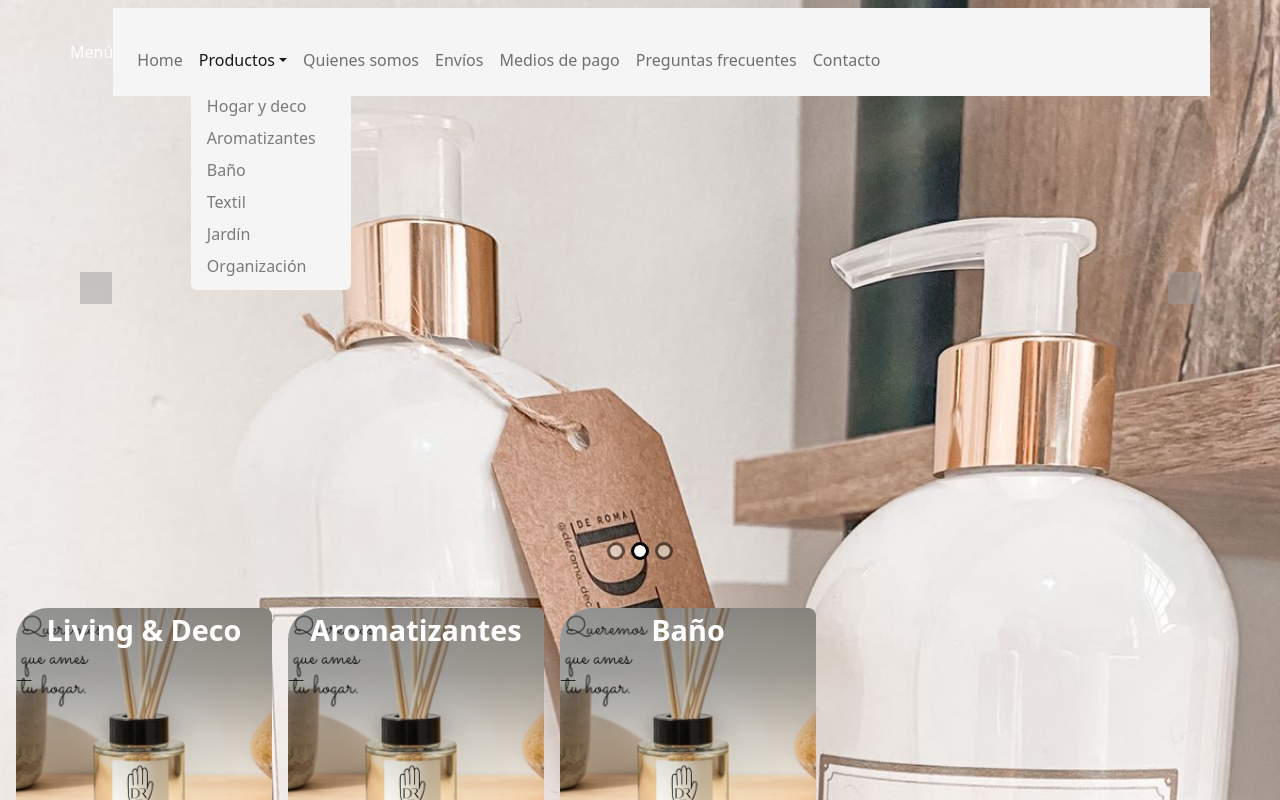
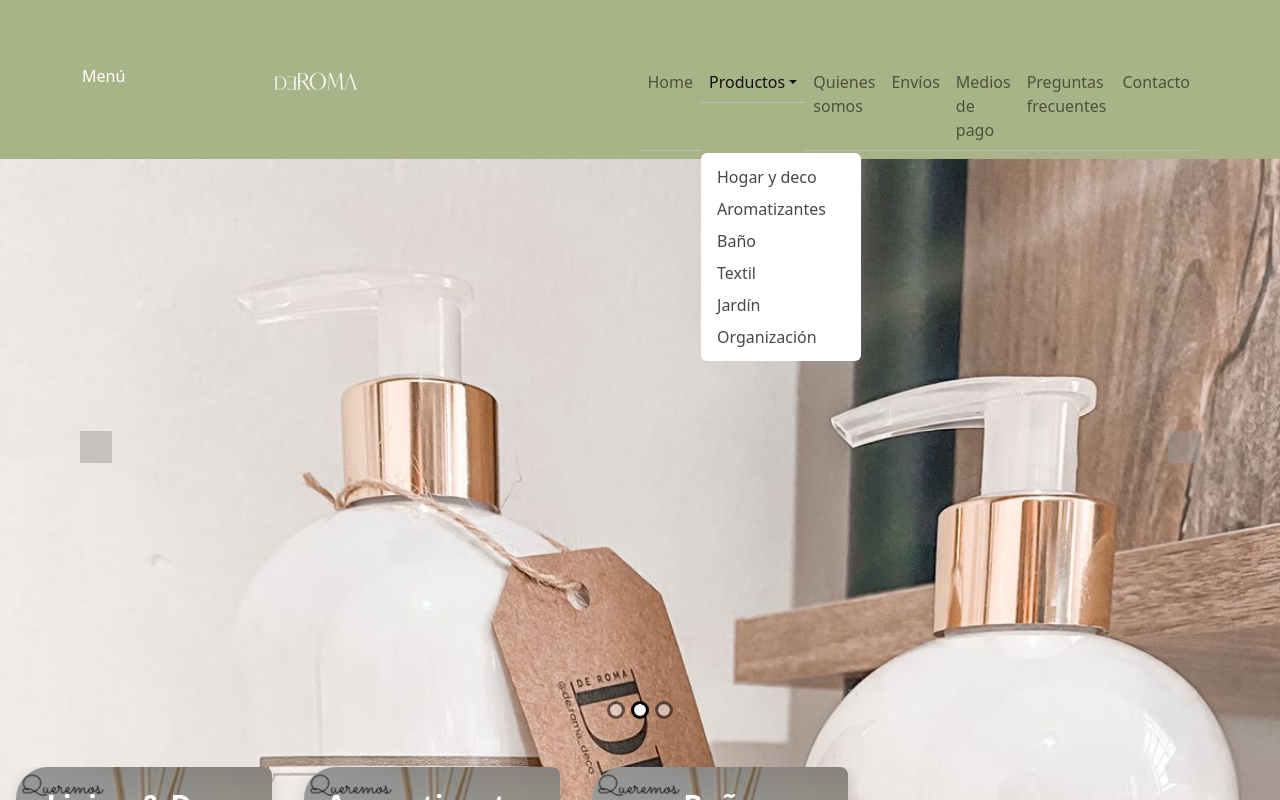
Before and after one commit to nicoarias47/de_roma, a React (Vite) app: page / in a window 1280 px wide. Both pictures are taken after a click on the button "Productos". Shown: the top 800 px of the page. Built offline with nearby package versions, Linux system fonts and the light colour scheme; grey boxes are pictures that could not be loaded.

Commit message:
Components: navbar whit offcanvas, form functions

```diff
--- a/src/components/ContactForm/ContactForm.jsx
+++ b/src/components/ContactForm/ContactForm.jsx
@@ -1,22 +1,40 @@
-import React from "react";
+import React, { useState } from "react";
+
+const initialState = {
+  name: "",
+  email: "",
+  message: "",
+};
 
 const ContactForm = () => {
+  const [form, setForm] = useState(initialState);
+  //const [error, setError] = useState(false);
+
+  const handleSubmit = (e) => {
+    e.preventDefault();
+  };
+  const handleChange = ({ target: { name, value } }) => {
+    setForm({ ...form, [name]: value });
+  };
+
   return (
     <div className="contact">
       <div className="contact-form">
         <h2>Déjanos tu mensaje</h2>
-        <form className="form">
+        <form className="form" onSubmit={handleSubmit}>
           <input
             type="text"
             name="name"
             placeholder="Nombre Completo"
             className="form-name"
+            onChange={handleChange}
           />
           <input
             type="email"
             name="email"
             placeholder="E-mail"
             className="form-email"
+            onChange={handleChange}
           />
           <textarea
             name="message"
@@ -25,6 +43,7 @@ const ContactForm = () => {
             rows="10"
             placeholder="Escribe un mensaje"
             className="form-message"
+            onChange={handleChange}
           ></textarea>
           <input type="submit" value="Enviar mensaje" className="form-button" />
         </form>
--- /dev/null
+++ b/src/components/NavBarOffcanvas/NavBarOffcanvas.jsx
@@ -0,0 +1,77 @@
+import Container from "react-bootstrap/Container";
+import Nav from "react-bootstrap/Nav";
+import Navbar from "react-bootstrap/Navbar";
+import NavDropdown from "react-bootstrap/NavDropdown";
+import Offcanvas from "react-bootstrap/Offcanvas";
+import { render } from "react-dom";
+import { Link } from "react-router-dom";
+import { useNavbar } from "../../hooks/useNavbar";
+
+function NavBarOffcanvas() {
+  const { navbarClasses, paths } = useNavbar();
+
+  return (
+    <>
+      {["md"].map((expand) => (
+        <Navbar key={expand} expand={expand} id={navbarClasses}>
+          <Container>
+            <div className="menu-toggle">
+              <div className="menu-toggle_col-1">
+                <Navbar.Toggle
+                  aria-controls={`offcanvasNavbar-expand-${expand}`}
+                />
+                <span>Menú</span>
+              </div>
+              <Link to="/" className="navbar-brand"></Link>
+            </div>
+            <Navbar.Offcanvas
+              id={`offcanvasNavbar-expand-${expand}`}
+              aria-labelledby={`offcanvasNavbarLabel-expand-${expand}`}
+              placement="start"
+            >
+              <Offcanvas.Header
+                closeButton
+                className="ms-auto"
+              ></Offcanvas.Header>
+              <Offcanvas.Body>
+                <Nav className="me-auto">
+                  {Object.values(paths).map((obj) => {
+                    if (obj.children) {
+                      return (
+                        <NavDropdown
+                          title={obj.name}
+                          id="basic-nav-dropdown"
+                          key={obj.name}
+                        >
+                          {Object.values(obj.children).map((child) => {
+                            return (
+                              <Link
+                                to={obj.path + child.path}
+                                className="dropdown-item"
+                                key={child.name}
+                              >
+                                {child.name}
+                              </Link>
+                            );
+                          })}
+                        </NavDropdown>
+                      );
+                    } else {
+                      return (
+                        <Link to={obj.path} key={obj.name} className="nav-link">
+                          {obj.name}
+                        </Link>
+                      );
+                    }
+                  })}
+                </Nav>
+              </Offcanvas.Body>
+            </Navbar.Offcanvas>
+          </Container>
+        </Navbar>
+      ))}
+    </>
+  );
+}
+
+export default NavBarOffcanvas;
--- a/src/hooks/useNavbar.jsx
+++ b/src/hooks/useNavbar.jsx
@@ -59,21 +59,22 @@ const paths = {
 };
 
 export const useNavbar = () => {
-  const [navbarClasses, setNavbarClasses] = useState();
+  //const [navbarClasses, setNavbarClasses] = useState();
+  const [navbarClasses, setNavbarClasses] = useState("navbar");
   const [positionY, setPositionY] = useState(0);
   const isHome = useMatch("/");
 
-  window.onscroll = function () {
-    setPositionY(window.scrollY);
-  };
+  // window.onscroll = function () {
+  //   setPositionY(window.scrollY);
+  // };
 
-  useEffect(() => {
-    if (isHome && positionY === 0) {
-      setNavbarClasses("navbar-home");
-    } else {
-      setNavbarClasses("navbar");
-    }
-  }, [isHome, positionY]);
+  // useEffect(() => {
+  //   if (isHome && positionY === 0) {
+  //     setNavbarClasses("navbar-home");
+  //   } else {
+  //     setNavbarClasses("navbar");
+  //   }
+  // }, [isHome, positionY]);
 
   return { navbarClasses, paths };
 };
--- a/src/index.css
+++ b/src/index.css
@@ -47,46 +47,6 @@ h5 {
   font-family: "Montserrat", sans-serif;
 }
 
-#navbar-home {
-  background-color: transparent;
-  position: absolute;
-  width: 100%;
-  top: 0;
-  z-index: 10000;
-  color: white;
-  transition: 0.4s ease-in;
-}
-#navbar-home .container {
-  padding: 0;
-  display: flex;
-  justify-content: center;
-}
-#navbar-home .navbar-toggler {
-  border: none;
-}
-#navbar-home .navbar-toggler:focus {
-  box-shadow: none;
-  outline: none;
-}
-#navbar-home .navbar-toggler-icon {
-  width: 1.5rem;
-  background-image: url("./assets/icon/navbarToggle.svg");
-}
-#navbar-home .navbar-collapse {
-  padding: 2rem 1rem 1rem 1rem;
-  background-color: whitesmoke;
-}
-#navbar-home .navbar-brand {
-  display: none;
-}
-#navbar-home .dropdown-menu {
-  background-color: whitesmoke;
-  border: none;
-}
-#navbar-home .dropdown-item {
-  color: rgba(0, 0, 0, 0.5019607843);
-}
-
 #navbar {
   background-color: #a9b388;
   width: 100%;
@@ -113,10 +73,6 @@ h5 {
   width: 1.5rem;
   background-image: url("./assets/icon/navbarToggle.svg");
 }
-#navbar .navbar-collapse {
-  padding: 2rem 0 1rem 0;
-  background-color: #a9b388;
-}
 #navbar .navbar-brand {
   background-image: url("./assets/icon/logo-icon.svg");
   background-size: contain;
@@ -125,16 +81,34 @@ h5 {
   width: 6rem;
   height: 2rem;
 }
-#navbar .nav-link {
-  color: white;
+
+#offcanvasNavbar-expand-md {
+  margin-top: 3.4rem;
+  width: 70%;
+  background-color: #ffffff;
 }
-#navbar .dropdown-menu {
-  background-color: #a9b388;
+
+#basic-nav-dropdown {
+  display: flex;
+  justify-content: space-between;
+  align-items: center;
+}
+
+.dropdown-menu {
+  background-color: #ffffff;
   border: none;
-  color: white;
 }
-#navbar .dropdown-item {
-  color: white;
+.dropdown-item {
+  color: #474747;
+  font-weight: 300;
+}
+
+.offcanvas-body {
+  padding-top: 0;
+}
+.offcanvas-body .nav-link {
+  border-bottom: thin solid #bdbdbd;
+  font-weight: 300;
 }
 
 .site-footer {
@@ -243,11 +217,8 @@ h5 {
   font-weight: 500;
 }
 
-.background-left {
+.payment-img {
   background-color: #f2ede7;
-}
-
-.payment-img {
   width: 230px;
   height: 312px;
   position: relative;
@@ -445,14 +416,12 @@ h5 {
 }
 
 .accordion-item {
-  border: 1px solid #BDBDBD;
+  border: 1px solid #bdbdbd;
   margin-bottom: 1rem;
 }
 
-.faq-container {
-  border-radius: 2rem;
-  background-color: #f9f5f2;
-  padding: 2rem;
+.accordion-header {
+  border-top: 1px solid #bdbdbd;
 }
 
 .accordion-button:not(.collapsed) {
@@ -524,14 +493,12 @@ h5 {
   }
 }
 .accordion-item {
-  border: 1px solid #BDBDBD;
+  border: 1px solid #bdbdbd;
   margin-bottom: 1rem;
 }
 
-.faq-container {
-  border-radius: 2rem;
-  background-color: #f9f5f2;
-  padding: 2rem;
+.accordion-header {
+  border-top: 1px solid #bdbdbd;
 }
 
 .accordion-button:not(.collapsed) {
@@ -615,7 +582,7 @@ h5 {
 .section_carousel {
   display: flex;
   position: relative;
-  gap: 1rem;
+  gap: 2rem;
   width: 100%;
   overflow-x: scroll;
   padding-left: 1rem;
@@ -624,19 +591,22 @@ h5 {
 .section_carousel-item {
   display: flex;
   justify-content: center;
+  height: 18rem;
 }
 .section_carousel-item span {
   position: absolute;
   z-index: 100;
   font-size: 1.8rem;
-  font-weight: bold;
+  font-weight: 600;
   color: #ffffff;
+  padding-top: 1rem;
 }
 .section_carousel img {
   width: 16rem;
   height: 16rem;
   border-radius: 32px 8px 32px 8px;
   position: relative;
+  filter: drop-shadow(0px 2px 7px rgba(0, 0, 0, 0.1254901961));
 }
 .section_carousel-shadow {
   width: 16rem;
--- a/src/layout/LayoutPublic.jsx
+++ b/src/layout/LayoutPublic.jsx
@@ -1,12 +1,14 @@
 import { Outlet } from "react-router-dom";
 import Footer from "../components/Footer/Footer";
 import NavBar from "../components/NavBar/NavBar";
+import NavBarOffcanvas from "../components/NavBarOffcanvas/NavBarOffcanvas";
 
 // Aqui es donde van los componentes que conforman las paginas
 const LayoutPublic = () => {
   return (
     <div>
-      <NavBar />
+      {/* <NavBar /> */}
+      <NavBarOffcanvas />
       <main>
         <Outlet />
       </main>
--- a/src/sass/_navbar.scss
+++ b/src/sass/_navbar.scss
@@ -1,52 +1,52 @@
-#navbar-home {
-  background-color: transparent;
-  position: absolute;
-  width: 100%;
-  top: 0;
-  z-index: 10000;
-  color: white;
-  transition: 0.4s ease-in;
+// #navbar-home {
+//   background-color: transparent;
+//   position: absolute;
+//   width: 100%;
+//   top: 0;
+//   z-index: 10000;
+//   color: white;
+//   transition: 0.4s ease-in;
 
-  .container {
-    padding: 0;
-    display: flex;
-    justify-content: center;
-  }
+//   .container {
+//     padding: 0;
+//     display: flex;
+//     justify-content: center;
+//   }
 
-  .navbar-toggler {
-    border: none;
+//   .navbar-toggler {
+//     border: none;
 
-    &:focus {
-      box-shadow: none;
-      outline: none;
-    }
+//     &:focus {
+//       box-shadow: none;
+//       outline: none;
+//     }
 
-    &-icon {
-      width: 1.5rem;
-      background-image: url("./assets/icon/navbarToggle.svg");
-    }
-  }
+//     &-icon {
+//       width: 1.5rem;
+//       background-image: url("./assets/icon/navbarToggle.svg");
+//     }
+//   }
 
-  .navbar-collapse {
-    padding: 2rem 1rem 1rem 1rem;
-    background-color: whitesmoke;
-  }
+//   .navbar-collapse {
+//     padding: 2rem 1rem 1rem 1rem;
+//     background-color: whitesmoke;
+//   }
 
-  .navbar-brand {
-    display: none;
-  }
+//   .navbar-brand {
+//     display: none;
+//   }
 
-  .dropdown {
-    &-menu {
-      background-color: whitesmoke;
-      border: none;
-    }
+//   .dropdown {
+//     &-menu {
+//       background-color: whitesmoke;
+//       border: none;
+//     }
 
-    &-item {
-      color: #00000080;
-    }
-  }
-}
+//     &-item {
+//       color: #00000080;
+//     }
+//   }
+// }
 
 #navbar {
   background-color: $color-principal-100;
@@ -80,11 +80,6 @@
     }
   }
 
-  .navbar-collapse {
-    padding: 2rem 0 1rem 0;
-    background-color: $color-principal-100;
-  }
-
   .navbar-brand {
     background-image: url("./assets/icon/logo-icon.svg");
     background-size: contain;
@@ -93,20 +88,37 @@
     width: 6rem;
     height: 2rem;
   }
+}
 
-  .nav-link {
-    color: white;
+#offcanvasNavbar-expand-md {
+  margin-top: 3.4rem;
+  width: 70%;
+  background-color: $color-white-0;
+}
+
+#basic-nav-dropdown {
+  display: flex;
+  justify-content: space-between;
+  align-items: center;
 }
 
 .dropdown {
   &-menu {
-      background-color: $color-principal-100;
+    background-color: $color-white-0;
     border: none;
-      color: white;
   }
 
   &-item {
-      color: white;
+    color: $color-black-100;
+    font-weight: 300;
   }
 }
+
+.offcanvas-body {
+  padding-top: 0;
+
+  .nav-link {
+    border-bottom: thin solid $color-grey-0;
+    font-weight: 300;
   }
+}
--- a/src/sass/_sectionCarousel.scss
+++ b/src/sass/_sectionCarousel.scss
@@ -1,7 +1,7 @@
 .section_carousel {
   display: flex;
   position: relative;
-  gap: 1rem;
+  gap: 2rem;
   width: 100%;
   overflow-x: scroll;
   padding-left: 1rem;
@@ -10,13 +10,15 @@
   &-item {
     display: flex;
     justify-content: center;
+    height: 18rem;
 
     span {
       position: absolute;
       z-index: 100;
       font-size: 1.8rem;
-      font-weight: bold;
+      font-weight: 600;
       color: $color-white-0;
+      padding-top: 1rem;
     }
   }
 
@@ -25,6 +27,7 @@
     height: 16rem;
     border-radius: 32px 8px 32px 8px;
     position: relative;
+    filter: drop-shadow(0px 2px 7px #00000020);
   }
 
   &-shadow {
```
Also changed, not shown: 1 other file (tests, documents, lock files or other folders). Lines whose indentation alone changed are shown as unchanged.
